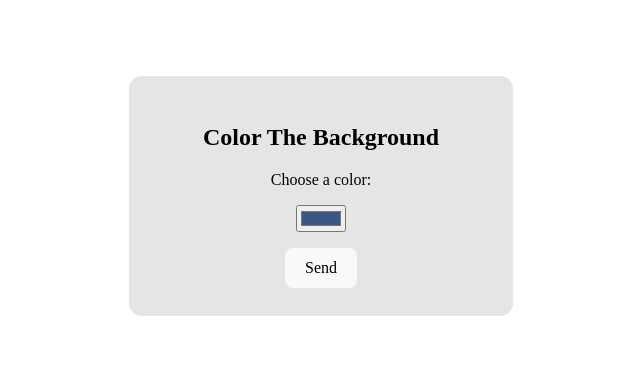
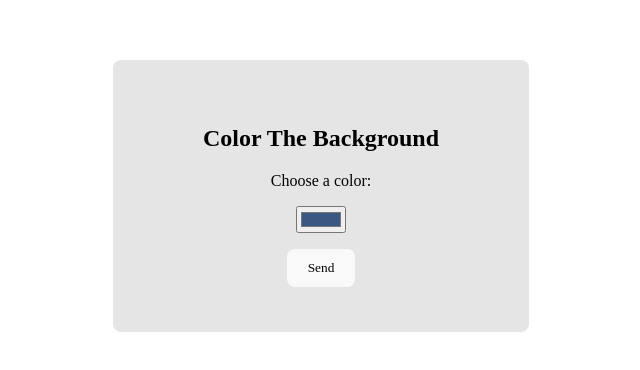
Before and after one commit to yuqianma/cl-week7, a website: page public/index.html in a window 1280 px wide. Shown: the part 204-574 px from the top of the page, without its empty margins (319-959 px from the left). Drawn offline with Linux system fonts and the light colour scheme; no server answers.

Commit message:
update style

```diff
--- a/public/index.html
+++ b/public/index.html
@@ -13,7 +13,8 @@ body {
 .dialog {
 	width: 30vw;
 	height: 30vh;
-	border-radius: 1vw;
+	border-radius: 0.5rem;
+	padding: 1rem;
 	position: fixed;
 	left: 50vw;
 	top: 50vh;
@@ -30,10 +31,9 @@ body {
 }
 
 button {
-  border-radius: 8px;
+  border-radius: 0.5rem;
   border: 1px solid transparent;
-  padding: 0.6em 1.2em;
-  font-size: 1em;
+  padding: 0.6rem 1.2rem;
   font-weight: 500;
   font-family: inherit;
   background-color: #f9f9f9;
```
